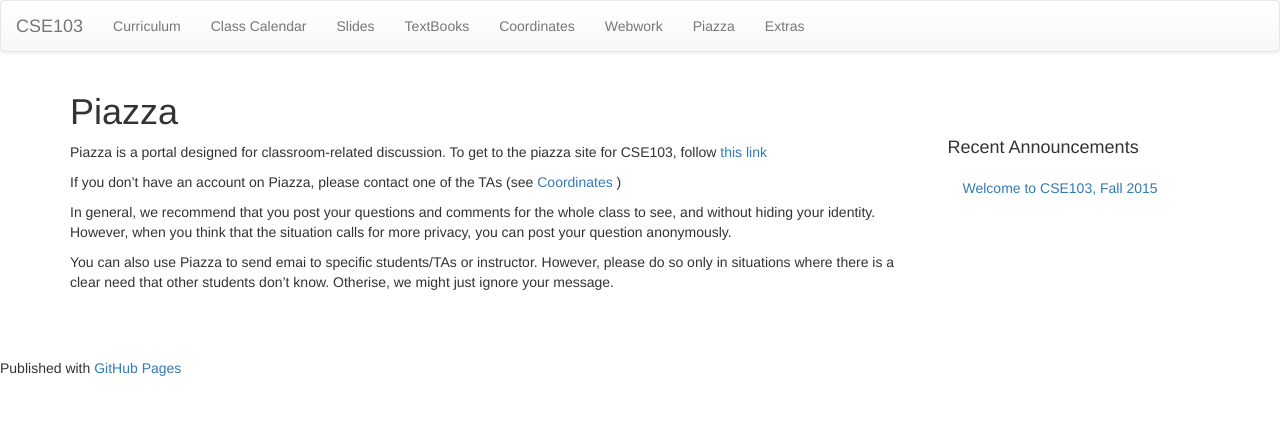
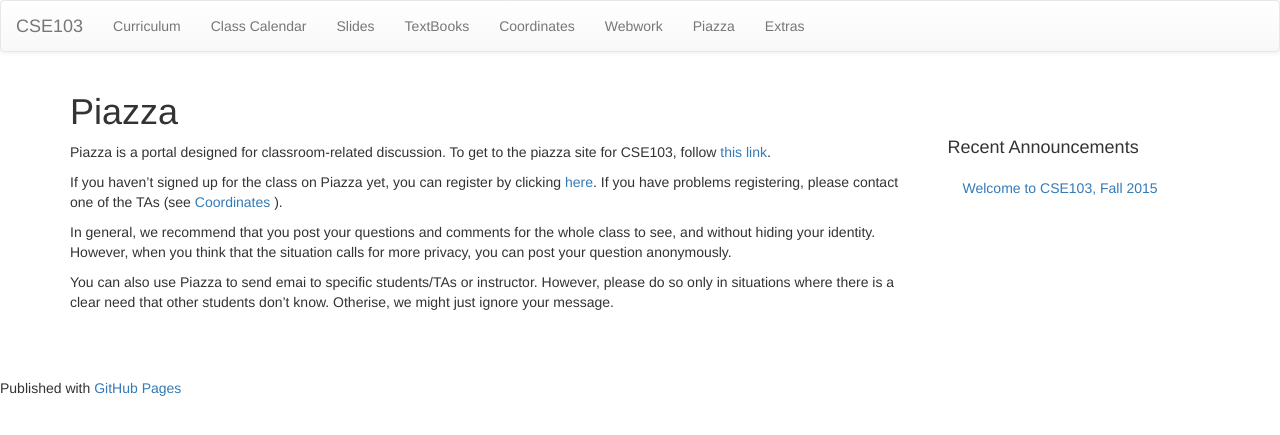
Before and after one commit to cse103/cse103.github.io, a Jekyll site: the page built from pages/5.Piazza.md, in a window 1280 px wide. Shown: the top 435 px of the page. Built offline with Jekyll 4.4.1, drawn with Linux system fonts in a browser that asks for light colours; nearby versions of some CDN libraries; Markdown is read by kramdown in place of the engine named in the settings.

Commit message:
Update 5.Piazza.md

```diff
--- a/pages/5.Piazza.md
+++ b/pages/5.Piazza.md
@@ -5,10 +5,10 @@ title: Piazza
 
 Piazza is a portal designed for classroom-related discussion. To get
 to the piazza site for CSE103, follow
-[this link](https://piazza.com/class/iehlynjs6e314o)
+[this link](https://piazza.com/class/iehlynjs6e314o).
 
-If you don't have an account on Piazza, please contact one of the TAs
-(see  [Coordinates](/Coordinates) )
+If you haven't signed up for the class on Piazza yet, you can register by clicking [here](https://piazza.com/ucsd). If you have problems registering, please contact one of the TAs
+(see  [Coordinates](/Coordinates) ).
 
 In general, we recommend that you post your questions and
 comments for the whole class to see, and without hiding your
```
